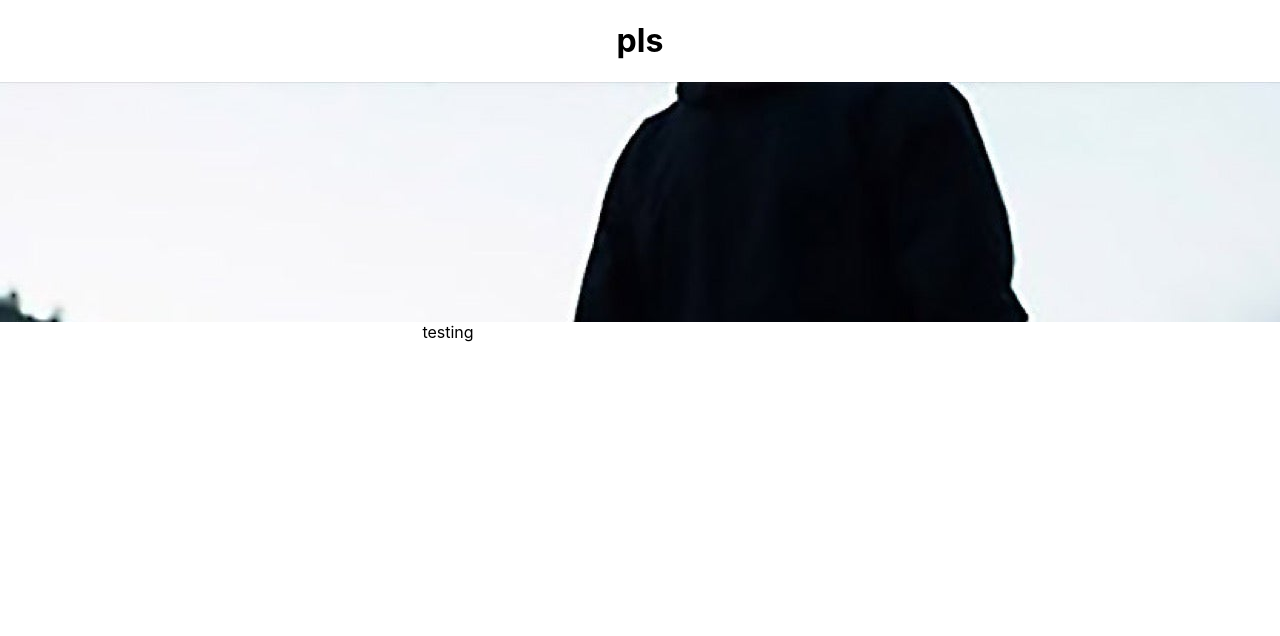
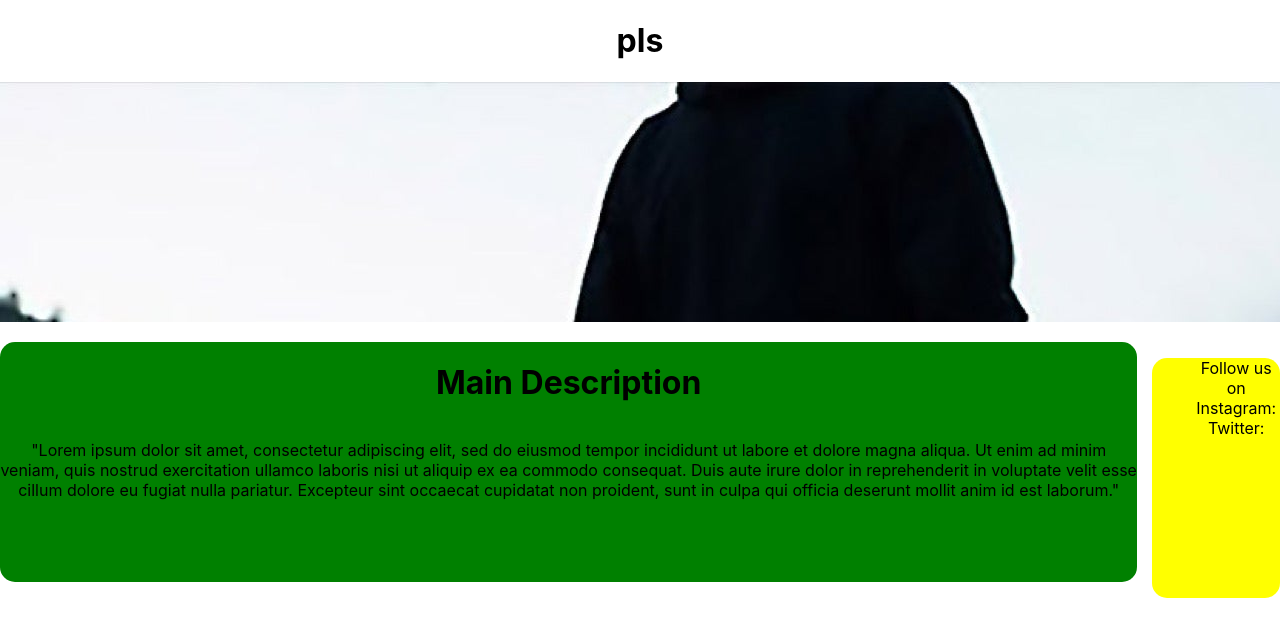
Before and after one commit to Metry630/stock-websitev3, a React (Create React App) app in the folder stock-websitev2/: page / in a window 1280 px wide. Shown: the top 636 px of the page. Built offline with nearby package versions, Linux system fonts and the light colour scheme.

Commit message:
add more detail to landing page and start on graphsection

```diff
--- a/stock-websitev2/src/App.js
+++ b/stock-websitev2/src/App.js
@@ -1,4 +1,5 @@
 import './App.css';
+//import GraphSection from './components/GraphSection/GraphSection';
 import LandingPage from './components/LandingPage/LandingPage';
 function App() {
   return (
--- a/stock-websitev2/src/components/LandingPage/LandingPage.jsx
+++ b/stock-websitev2/src/components/LandingPage/LandingPage.jsx
@@ -6,6 +6,7 @@
 const LandingPageLayout = styled.div`
   display: flex;
   flex-direction: column;
+  gap: 20px;
 `;
 const LandingPageImage = styled.div`
   width: 100vw;
@@ -15,13 +16,40 @@
   background-repeat: repeat-x;
 `;
 const MainDesc = styled.div`
+  gap-to
   width: 70vw;
   height: 30vh;
+  display: flex;
+  flex-direction: column;
+  background-color: green;
+  border-radius: 15px;
+  top-
+`
+const Wrapper = styled.div`
+  display: flex;
+  gap: 15px;
+`
+const SocialMedia = styled.ul`
+  height: 30vh;
+  width: 20vw;
+  background-color: yellow;
+  border-radius: 15px;
+  list-style-type: none;
 `
   return (<>
     <LandingPageLayout>
-        <LandingPageImage></LandingPageImage>
-        <MainDesc>testing</MainDesc>
+      <LandingPageImage></LandingPageImage>
+      <Wrapper>
+        <MainDesc>
+          <h1>Main Description</h1>
+          <p>"Lorem ipsum dolor sit amet, consectetur adipiscing elit, sed do eiusmod tempor incididunt ut labore et dolore magna aliqua. Ut enim ad minim veniam, quis nostrud exercitation ullamco laboris nisi ut aliquip ex ea commodo consequat. Duis aute irure dolor in reprehenderit in voluptate velit esse cillum dolore eu fugiat nulla pariatur. Excepteur sint occaecat cupidatat non proident, sunt in culpa qui officia deserunt mollit anim id est laborum."</p>
+        </MainDesc>
+        <SocialMedia>
+          Follow us on
+          <li>Instagram: </li>
+          <li>Twitter: </li>
+        </SocialMedia>
+      </Wrapper>
     </LandingPageLayout>
   </>)
 };
```
Also changed, not shown: stock-websitev2/package.json (+7 -0 lines), stock-websitev2/src/components/GraphSection/GraphSection.jsx (deleted, +0 -60 lines), 2 other files (tests, documents, lock files or other folders).
